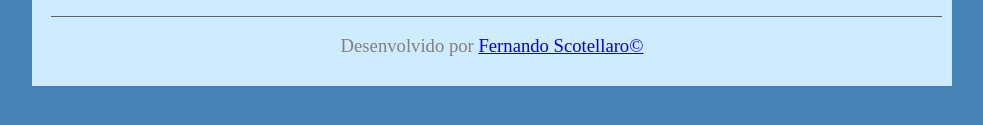
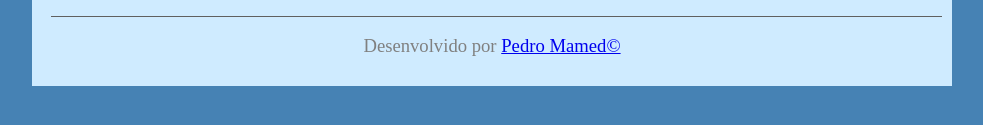
Before and after one commit to Akumus15/provasenai, a plain HTML site: page index.html in a window 1280 px wide. Shown: the part 625-750 px from the top of the page, without its empty margins (148-1131 px from the left). Drawn offline with Linux system fonts and the light colour scheme.

Commit message:
Segundo commit

```diff
--- a/index.html
+++ b/index.html
@@ -20,7 +20,7 @@
             <p>Faça o agendamento para visita técnica de orçamento de manutenção. Tendo o orçamento aprovado a visita será gratuita</p>
         </div>
         <footer class="rodape">
-            <p>Desenvolvido por <a href="https://www.linkedin.com/in/fernando-scotellaro-1b9630239/">Fernando Scotellaro&copy;</a></p>
+            <p>Desenvolvido por <a href="https://github.com/Akumus15">Pedro Mamed&copy;</a></p>
         </footer>
     </div>
 </body>
```
